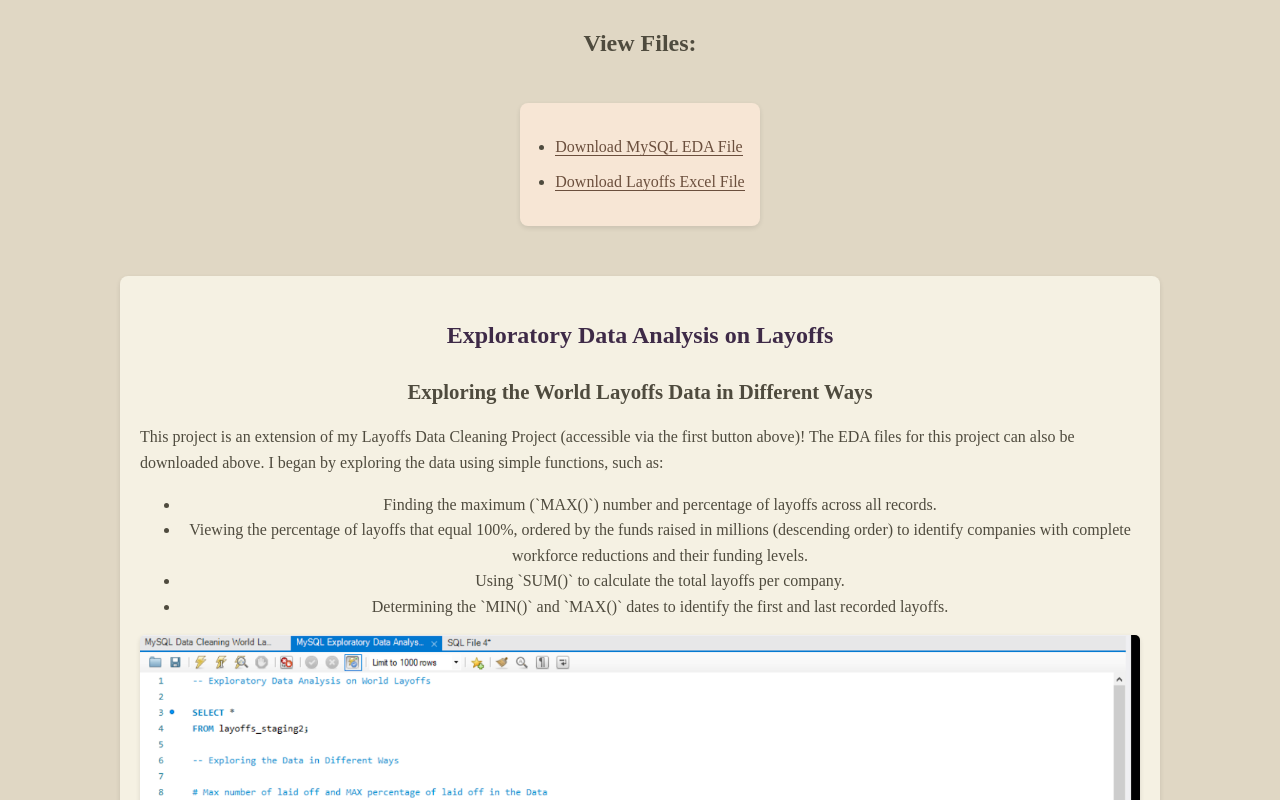
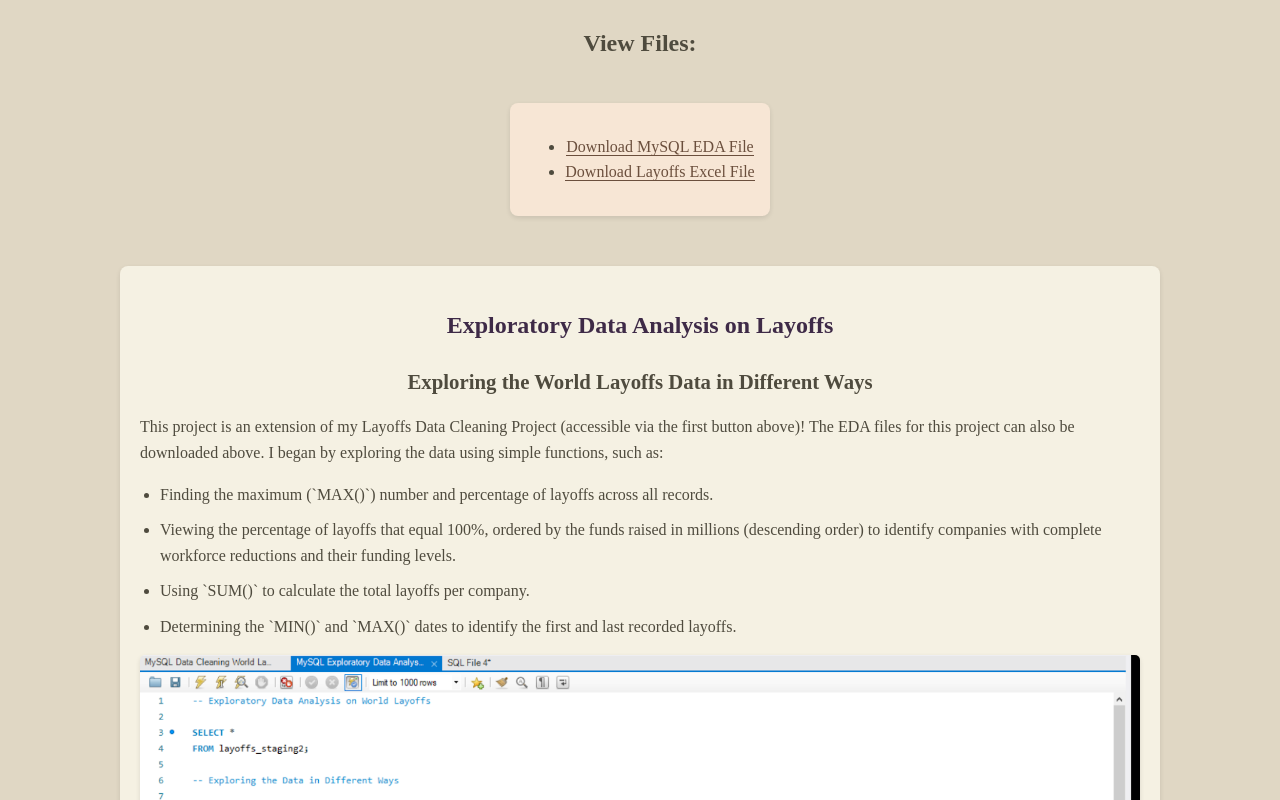
Before and after one commit to nhuxhuynh/MySQL-EDA-Project, a plain HTML site: page index.html in a window 1280 px wide. Shown: the part 500-1300 px from the top of the page. Drawn offline with Linux system fonts and the light colour scheme.

Commit message:
Update index.html

```diff
--- a/index.html
+++ b/index.html
@@ -135,13 +135,13 @@
             box-shadow: 0 2px 5px rgba(0, 0, 0, 0.1);
         }
 
-        .file-list ul {
+        .step ul {
         list-style: disc;
         text-align: left;
         padding-left: 20px;
         }
 
-        .file-list ul li {
+        .step ul li {
         margin-bottom: 10px;
         }
     </style>
```
